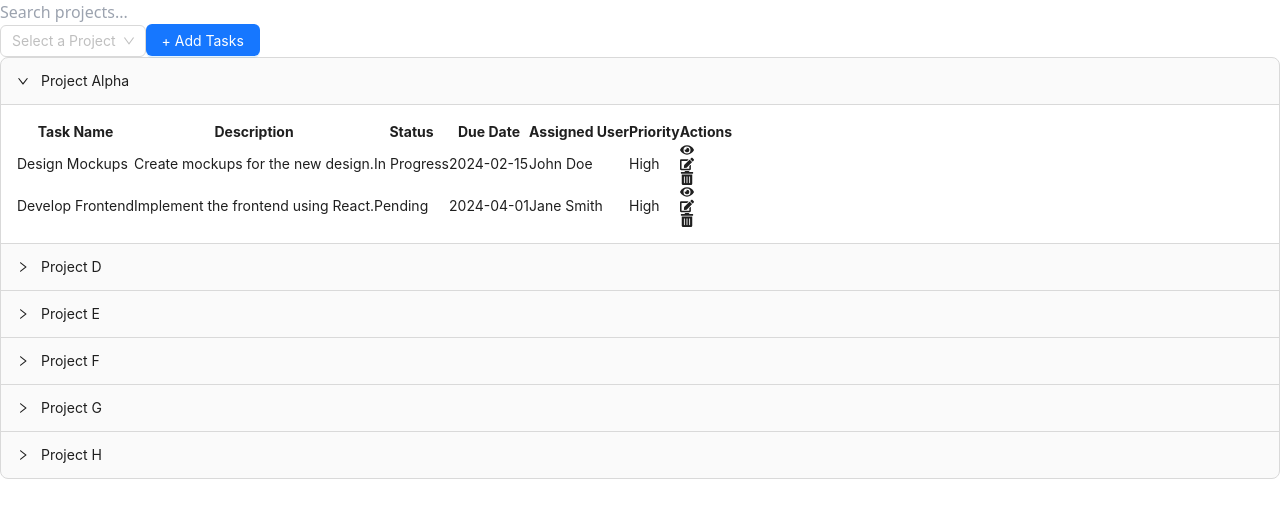
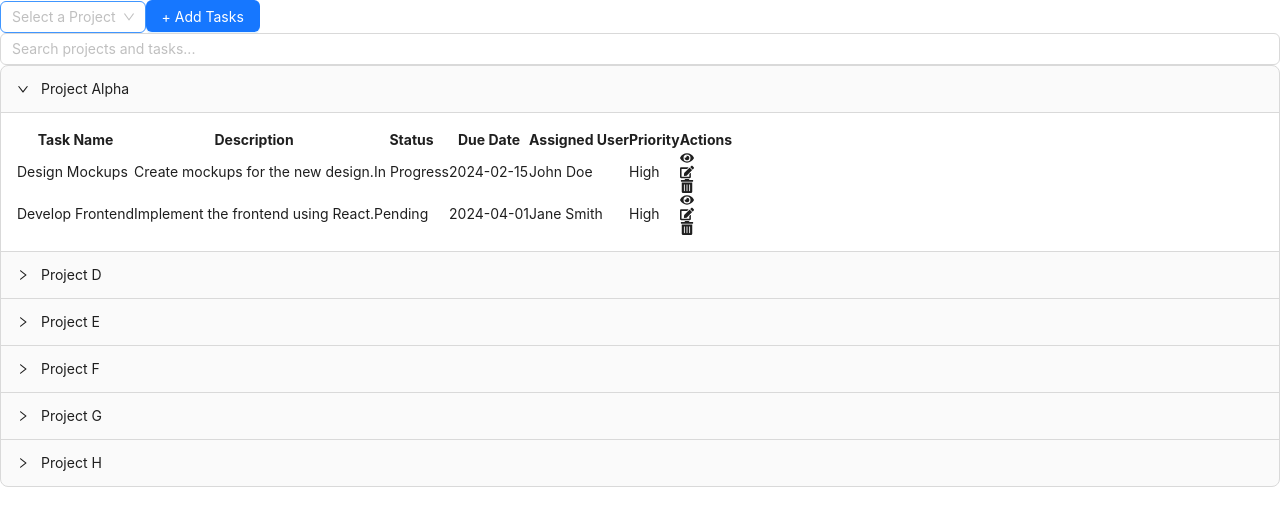
Before and after one commit to mahabur-rahman/ITBEE_Project_management, a React (Vite) app: page / in a window 1280 px wide. Shown: the top 526 px of the page. Built offline with nearby package versions, Linux system fonts and the light colour scheme.

Commit message:
Refactor: Filtering seach most similar words match

```diff
--- a/src/components/Project.tsx
+++ b/src/components/Project.tsx
@@ -1,5 +1,5 @@
 import { useState } from "react";
-import { projects as initialProjects } from "../data/data"; // Import the initial projects data
+import { projects } from "../data/data"; // Ensure you have your projects data imported
 import { FaEdit, FaEye, FaTrashAlt } from "react-icons/fa";
 import ProjectToolbar from "./ProjectToolbar";
 import { Modal, Form, Input, Collapse } from "antd";
@@ -9,10 +9,10 @@ import { useNavigate } from "react-router-dom";
 const { Panel } = Collapse;
 
 const Project = () => {
-  const [projects, setProjects] = useState<ProjectType[]>(initialProjects); // Set initial projects state
   const [isModalVisible, setIsModalVisible] = useState<boolean>(false);
   const [currentProject, setCurrentProject] = useState<ProjectType | null>(null);
   const [currentTask, setCurrentTask] = useState<TaskType | null>(null);
+  const [searchTerm, setSearchTerm] = useState<string>("");
 
   const navigate = useNavigate();
 
@@ -32,29 +32,37 @@ const Project = () => {
     setIsModalVisible(false);
   };
 
-  // Function to delete a task
-  const deleteTask = (projectId: number, taskId: number) => {
-    const updatedProjects = projects.map((project) => {
-      if (project.id === projectId) {
-        // Filter out the task to be deleted
-        const updatedTasks = project.tasks.filter((task) => task.id !== taskId);
-        return { ...project, tasks: updatedTasks };
-      }
-      return project; // Return other projects unchanged
+  // Handle search input change
+  const handleSearchChange = (event: React.ChangeEvent<HTMLInputElement>) => {
+    setSearchTerm(event.target.value.toLowerCase()); // Convert input to lowercase
+  };
+
+  // Filter projects and tasks based on the search term
+  const filteredProjects = projects.filter(project => {
+    const isProjectMatch = project.name.toLowerCase().includes(searchTerm);
+    const isTaskMatch = project.tasks.some(task =>
+      task.name.toLowerCase().includes(searchTerm)
+    );
+    return isProjectMatch || isTaskMatch;
   });
-
-    setProjects(updatedProjects); // Update the state with the new projects array
-    console.log("Task deleted:", taskId);
-  };
 
   return (
     <>
       <div className="p-6">
         <ProjectToolbar />
 
+        {/* Search Input */}
+        <Input
+          placeholder="Search projects and tasks..."
+          value={searchTerm}
+          onChange={handleSearchChange}
+          className="mb-4"
+        />
+
         <div className="mt-4">
-          <Collapse defaultActiveKey={[projects[0]?.id]}>
-            {projects?.map((project: ProjectType) => (
+          <Collapse defaultActiveKey={[filteredProjects[0]?.id]}>
+            {filteredProjects.length > 0 ? (
+              filteredProjects.map((project: ProjectType) => (
                 <Panel header={project.name} key={project.id}>
                   <div className="p-4">
                     {project.tasks.length > 0 ? (
@@ -71,7 +79,9 @@ const Project = () => {
                           </tr>
                         </thead>
                         <tbody>
-                        {project.tasks.map((task: TaskType) => (
+                          {project.tasks
+                            .filter(task => task.name.toLowerCase().includes(searchTerm)) // Filter tasks based on search term
+                            .map((task: TaskType) => (
                               <tr key={task.id}>
                                 <td className="px-4 py-2">{task.name}</td>
                                 <td className="px-4 py-2">{task.description}</td>
@@ -99,7 +109,6 @@ const Project = () => {
                                       )
                                     }
                                   />
-
                                   <FaEdit
                                     className="text-yellow-500 cursor-pointer"
                                     title="Edit Task"
@@ -108,7 +117,9 @@ const Project = () => {
                                   <FaTrashAlt
                                     className="text-red-500 cursor-pointer"
                                     title="Delete Task"
-                                onClick={() => deleteTask(project.id, task.id)}
+                                    onClick={() =>
+                                      console.log("Delete Task", task.id)
+                                    }
                                   />
                                 </td>
                               </tr>
@@ -116,11 +127,14 @@ const Project = () => {
                         </tbody>
                       </table>
                     ) : (
-                    <p className="text-red-400 font-semibold">No tasks available for this project.</p>
+                      <p>No tasks available for this project.</p>
                     )}
                   </div>
                 </Panel>
-            ))}
+              ))
+            ) : (
+              <p>No projects or tasks found.</p>
+            )}
           </Collapse>
         </div>
       </div>
--- a/src/components/ProjectToolbar.tsx
+++ b/src/components/ProjectToolbar.tsx
@@ -23,14 +23,14 @@ const ProjectToolbar = () => {
   return (
     <>
       <div className="mb-4 flex justify-between items-center">
-        <div className="flex items-center space-x-4">
+        {/* <div className="flex items-center space-x-4">
           <input
             type="text"
             placeholder="Search projects..."
             className="border border-gray-300 rounded-md p-2 w-60"
           />
-        </div>
-
+        </div> */}
+        <data></data>
         <div>
           <Select placeholder="Select a Project" className="w-60 mx-4">
             <Option value="Project Alpha">Project Alpha</Option>
```
Lines whose indentation alone changed are shown as unchanged.
